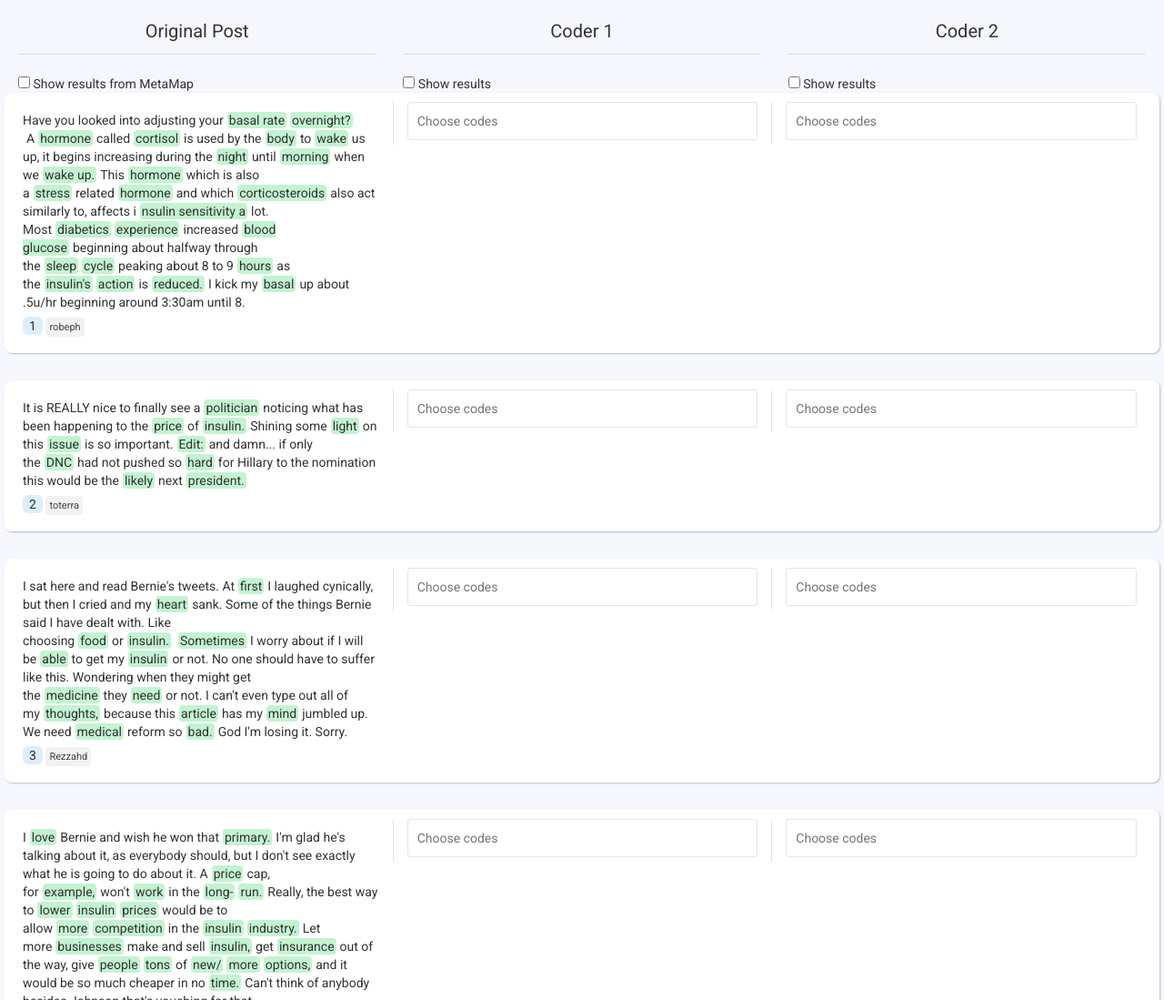
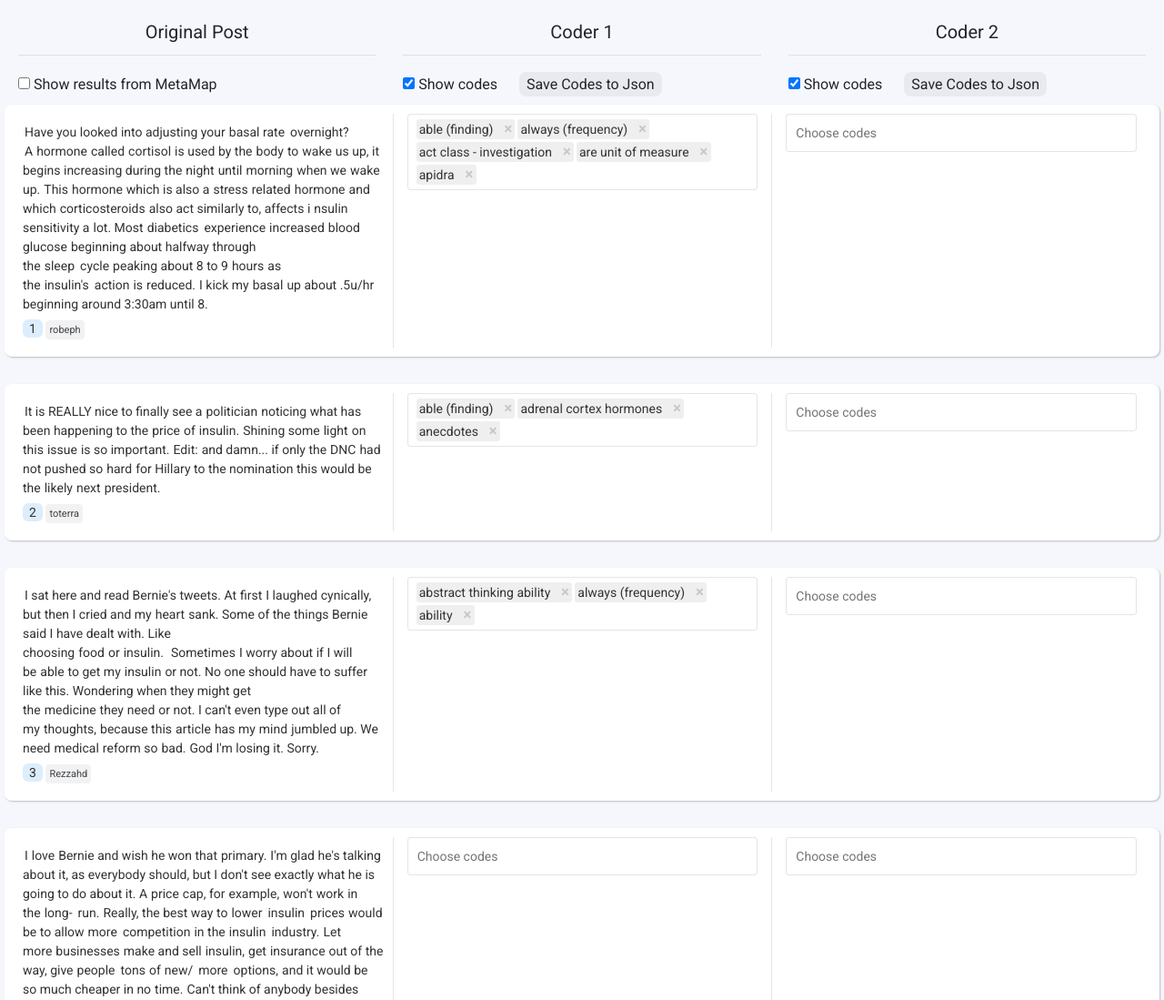
Before and after one commit to ndobb/bime534-lab, a plain HTML site: page src/client/index.html in a window 1280 px wide. Shown: the top 1099 px of the page at 91% size. Drawn offline with Linux system fonts and the light colour scheme.

Commit message:
Added toJson and other stuff

```diff
--- a/src/client/css/index.css
+++ b/src/client/css/index.css
@@ -54,10 +54,17 @@
     width: 22px;
 }
 
+.post-body span {
+    margin-left: 2px !important;
+}
+
 .concept {
-    background-color: rgba(136, 231, 164, 0.5);
     border-radius: 4px;
     padding: 1px 2px;
+}
+
+.show-result .concept {
+    background-color: rgba(136, 231, 164, 0.5);
 }
 
 .author {
@@ -92,18 +99,62 @@ input,
     font-size: 13px !important;
 }
 
-/*
-.selectize-control .item {
-    background-color: rgba(136, 231, 164, 0.5) !important;
-    color: black !important;
+.selectize-input {
+    display: none;
 }
 
+.selectize-control .create {
+    font-size: 14px;
+    padding: 4px 12px;
+}
 
+.show-result .selectize-input {
+    display: inline-block;
+}
 
-input,
-.selectize-input {
-    border: none !important;
-    box-shadow: none !important;
-    outline: none !important;
+.app-button {
+    background-color:rgba(0, 0, 0, 0.05);
+    border-radius: 8px;
+    cursor: pointer;
+    margin-left: 20px;
+    margin-top: 4px;
+    padding: 4px 8px;
 }
-*/
+
+.app-button:hover {
+    background-color:rgba(0, 0, 0, 0.2);
+}
+
+.options-container {
+    margin-bottom: 10px;
+}
+
+.json-result {
+    background-color: white;
+    border: 1px solid rgba(0, 0, 0, 0.1);
+    border-radius: 4px;
+    box-shadow: 0px 4px 9px rgba(0, 0, 0, 0.24);
+    display: none;
+    padding: 20px;
+    position: absolute;
+    top: 100%;
+    z-index: 100;
+}
+
+.json-result.show-result {
+    display: block;
+}
+
+.json-result .close {
+    color: rgba(243, 47, 47, 0.5);
+    content: '×';
+    cursor: pointer;
+    font-size: 24px;
+    position: absolute;
+    right: 8px;
+    top: 4px;
+}
+
+.json-result .close:hover {
+    color: rgba(243, 47, 47, 1) !important;
+}
--- a/src/client/index.html
+++ b/src/client/index.html
@@ -11,7 +11,7 @@
 </head>
 <body>
     <div class="container-fluid" id="main" >
-        <div class="row">
+        <div class="header-row row">
             <div class="col-md-4">
                 <div class='header'>
                     Original Post
@@ -25,9 +25,13 @@
                 <div class='header'>
                     Coder 1
                 </div>
-                <div>
-                    <input id="show-results-user1" type="checkbox" />
-                    <span>Show results</span>
+                <div class="options-container">
+                    <input id="show-results-user-1" type="checkbox" checked />
+                    <span>Show codes</span>
+                    <span id="get-user-1-json" class="app-button">Save Codes to Json</span>
+                    <div id="user-1-json" class="json-result">
+                        <span class="close">×</span>
+                    </div>
                 </div>
             </div>
             <div class="col-md-4">
@@ -35,8 +39,12 @@
                     Coder 2
                 </div>
                 <div>
-                    <input id="show-results-user2" type="checkbox" />
-                    <span>Show results</span>
+                    <input id="show-results-user-2" type="checkbox" checked />
+                    <span>Show codes</span>
+                    <span id="get-user-2-json" class="app-button">Save Codes to Json</span>
+                    <div id="user-2-json" class="json-result">
+                        <span class="close">×</span>
+                    </div>
                 </div>
             </div>
         </div>
@@ -47,7 +55,8 @@
     <script src="js/jquery-3.3.1.min.js"></script>
     <script src="js/bootstrap.min.js"></script>
     <script src="js/selectize.min.js"></script>
-    <script src="js/custom-codes.js"></script>
+    <script src="js/selected-codes.js"></script>
+    <script src="js/init.js"></script>
     <script src="js/app.js"></script>
 </body>
 </html>
--- a/src/client/js/app.js
+++ b/src/client/js/app.js
@@ -1,107 +1,37 @@
-const codeSet = new Set(customCodes);
-const codeArr = [];
+// Add posts and metamap results
+const codes = addMetaMapData();
 
-const addMetaMapData = () => {
-    const mmcol = $('#metamap-output');
-    const display = [];
-    for (let i = 0; i < mmdata.length; i++) {
-        const post = mmdata[i];
-        const entries = post.entities;
-        const conceptGroup = new Map();
-        const conceptArray = [];
-        const finalHtml = [];
-        let raw = post.text.replace(/  /g, ' ').trim();
-        let tx;
+// Aggregate user codes and metamap codes
+const allCodes = [ ...new Set([
+    ...codes,
+    ...user1Codes.flat(),
+    ...user2Codes.flat(),
+    ...customCodes.flat()
+    ])].sort((a, b) => {
+        if(a.name < b.name) return -1;
+        if(a.name > b.name) return 1;
+        return 0;
+    });
 
-        // Get author name and remove from text
-        const authorNameStartIdx = raw.lastIndexOf('[');
-        const authorName = raw.substr(authorNameStartIdx + 1, 100).replace(']','');
-        raw = raw.substr(0, authorNameStartIdx);
+// Set initial UI state
+initializeUi(allCodes);
 
-        // Group concepts by their start index
-        for (const entry of entries) {
-            const indices = { start: entry.start, stop: (entry.start + entry.length) };
-            const group = conceptGroup.get(entry.start);
-            codeSet.add(entry.evList[0].conceptInfo.preferredName.toLowerCase());
+const selectionsToJson = (userId) => {
+    const $elem = $(`.user-${userId}`);
+    const vals = [];
 
-            if (group) {
-                if (group.stop < indices.stop) {
-                    group.stop = indices.stop;
-                }
-                group.concepts.push(entry);
-            }
-            else {
-                conceptGroup.set(entry.start, {
-                    concepts: [ entry ],
-                    start: indices.start,
-                    stop: indices.stop
-                });
-            }
-        }
+    $elem.each((i, x) => {
+        const $items = $(x).find('.selectize-input .item');
+        const arr = [];
+        $items.each((j, v) => arr.push(toObject($(v).data('value'))));
+        vals.push(arr);
+    });
+    return vals;
+};
 
-        conceptGroup.forEach(x => conceptArray.push(x));
-
-        if (!conceptArray.length) continue;
-
-        // Get initial phrase if not starting with mm concept
-        const len = conceptArray.length;
-        if (conceptArray[0].start > 0) {
-            tx = raw.substr(0, conceptArray[0].start - 1).trim();
-            finalHtml.push(`<span>${tx}</span>`);
-        }
-
-        for (let i = 0; i < len; i++) {
-            const val = conceptArray[i];
-            const next = i + 1 < len ? conceptArray[i + 1] : undefined;
-            tx = raw.substr(val.start, (val.stop - val.start) + 1).trim();
-            finalHtml.push(`<span class='concept'>${tx}</span>`);
-
-            if (next && next.start - 1 > val.stop) {
-                tx = raw.substr(val.stop + 1, (next.start - val.stop) - 1).trim();
-                finalHtml.push(`<span>${tx}</span>`);
-            }
-        }
-
-        // Get final phrase if not end with mm concept
-        if (conceptArray[len - 1].stop < raw.length) {
-            tx = raw.substr(conceptArray[len - 1].stop + 1, raw.length).trim();
-            finalHtml.push(`<span>${tx}</span>`);
-        }
-        // console.log(conceptArray);
-
-        const html =
-        `<div class='row post-wrapper'>
-            <div class='post col-md-4'>
-                <div class='post-body'>${finalHtml.join('')}</div>
-                <div class='post-num'><span>${i + 1}<span></div>
-                <div class='author'><span>${authorName}</span></div>
-            </div>
-            <div class='user user-1 col-md-4 mh-100'>
-                <input class='select-code' type='text' />
-            </div>
-            <div class='user user-2 col-md-4 mh-100'>
-                <input class='select-code' type='text' />
-            </div>
-        </div>`;
-        display.push(html);
-    }
-    mmcol.append(display);
+const displayJson = (userId) => {
+    const $elem = $(`#user-${userId}-json`);
+    const json = JSON.stringify(selectionsToJson(userId));
+    const $jsonEl = $(`<div class='json'>${json}</div>`)
+    $elem.append($jsonEl).addClass('show-result');
 }
-
-addMetaMapData();
-
-codeSet.forEach(x => codeArr.push({ value: x, name: x }));
-const sortedCodes = codeArr.sort((a, b) => {
-    if(a.name < b.name) return -1;
-    if(a.name > b.name) return 1;
-    return 0;
-});
-$('.select-code').selectize({
-    options: sortedCodes,
-    delimiter: ',',
-    labelField: 'name',
-    placeholder: 'Choose codes',
-    plugins: ['remove_button'],
-    searchField: ['name'],
-    // items: ['ability'] // set defaults (we'll do from json, note: must be in [sortedCodes])
-});
--- a/src/client/js/custom-codes.js
+++ /dev/null
@@ -1,4 +0,0 @@
-const customCodes = [
-    'insulin price',
-    'competition'
-];
--- /dev/null
+++ b/src/client/js/init.js
@@ -0,0 +1,174 @@
+const addMetaMapData = () => {
+    const codeSet = new Set(customCodes);
+    const codeArr = [];
+    const display = [];
+
+    for (let i = 0; i < mmdata.length; i++) {
+        const post = mmdata[i];
+        const entries = post.entities;
+        const conceptGroup = new Map();
+        const conceptArray = [];
+        const finalHtml = [];
+        let raw = post.text.replace(/  /g, ' ').trim();
+        let tx;
+
+        // Get author name and remove from text
+        const authorNameStartIdx = raw.lastIndexOf('[');
+        const authorName = raw.substr(authorNameStartIdx + 1, 100).replace(']','');
+        raw = raw.substr(0, authorNameStartIdx);
+
+        // Group concepts by their start index
+        for (const entry of entries) {
+            const indices = { start: entry.start, stop: (entry.start + entry.length) };
+            const group = conceptGroup.get(entry.start);
+            codeSet.add(entry.evList[0].conceptInfo.preferredName.toLowerCase());
+
+            if (group) {
+                if (group.stop < indices.stop) {
+                    group.stop = indices.stop;
+                }
+                group.concepts.push(entry);
+            }
+            else {
+                conceptGroup.set(entry.start, {
+                    concepts: [ entry ],
+                    start: indices.start,
+                    stop: indices.stop
+                });
+            }
+        }
+
+        conceptGroup.forEach(x => conceptArray.push(x));
+
+        if (!conceptArray.length) continue;
+
+        // Get initial phrase if not starting with mm concept
+        const len = conceptArray.length;
+        if (conceptArray[0].start > 0) {
+            tx = raw.substr(0, conceptArray[0].start - 1).trim();
+            finalHtml.push(`<span>${tx}</span>`);
+        }
+
+        for (let i = 0; i < len; i++) {
+            const val = conceptArray[i];
+            const next = i + 1 < len ? conceptArray[i + 1] : undefined;
+            tx = raw.substr(val.start, (val.stop - val.start) + 1).trim();
+            finalHtml.push(`<span class='concept'>${tx}</span>`);
+
+            if (next && next.start - 1 > val.stop) {
+                tx = raw.substr(val.stop + 1, (next.start - val.stop) - 1).trim();
+                finalHtml.push(`<span>${tx}</span>`);
+            }
+        }
+
+        // Get final phrase if not end with mm concept
+        if (conceptArray[len - 1].stop < raw.length) {
+            tx = raw.substr(conceptArray[len - 1].stop + 1, raw.length).trim();
+            finalHtml.push(`<span>${tx}</span>`);
+        }
+        // console.log(conceptArray);
+
+        const html =
+        `<div class='row post-wrapper'>
+            <div class='post col-md-4'>
+                <div class='post-body'>${finalHtml.join('')}</div>
+                <div class='post-num'><span>${i + 1}<span></div>
+                <div class='author'><span>${authorName}</span></div>
+            </div>
+            <div class='user user-1 col-md-4 mh-100'>
+                <input class='select-code' type='text' />
+            </div>
+            <div class='user user-2 col-md-4 mh-100'>
+                <input class='select-code' type='text' />
+            </div>
+        </div>`;
+        display.push(html);
+    }
+    $('#metamap-output').append(display);
+
+    // Add the codes metamap extracted and alpha sort
+    codeSet.forEach(x => codeArr.push({ value: x, name: x }));
+    return codeArr;
+}
+
+const initializeUi = (sortedCodes) => {
+
+    // Initialize the input taggers
+    $('.user-1 .select-code').each((i, x) => {
+        const $x = $(x);
+        $x.selectize({
+            options: sortedCodes,
+            delimiter: ',',
+            labelField: 'name',
+            placeholder: 'Choose codes',
+            plugins: ['remove_button'],
+            searchField: ['name'],
+            items: getUserCodes(1, i),
+            create: (input) => toObject(input)
+        });
+    });
+
+    $('.user-2 .select-code').each((i, x) => {
+        const $x = $(x);
+        $x.selectize({
+            options: sortedCodes,
+            delimiter: ',',
+            labelField: 'name',
+            placeholder: 'Choose codes',
+            plugins: ['remove_button'],
+            searchField: ['name'],
+            items: getUserCodes(2, i),
+            create: (input) => toObject(input)
+        });
+    });
+
+    // Toggle metamap result highlighting on click
+    $('#show-results-metamap').change(function() {
+        toggleShown('.post', this.checked);
+    });
+
+    // Toggle results for user 1
+    $('#show-results-user-1').change(function() {
+        toggleShown('.user-1 .select-code', this.checked);
+    });
+
+    // Toggle results for user 2
+    $('#show-results-user-2').change(function() {
+        toggleShown('.user-2 .select-code', this.checked);
+    });
+
+    // Uncheck metamap results show
+    $('#show-results-metamap')
+        .prop('checked', false)
+        .trigger('change');
+
+    // Check user results shown
+    $('#show-results-user-1,#show-results-user-2')
+        .prop('checked', true)
+        .trigger('change');
+
+    // Results to JSON on click
+    $('#get-user-1-json').click(() => displayJson(1));
+    $('#get-user-2-json').click(() => displayJson(2));
+
+    // Close JSON button
+    $('.close').click(function() {
+        const $p = $(this).parent();
+        $p.find('.json').remove();
+        $p.removeClass('show-result');
+    });
+}
+
+const getUserCodes = (userId, index) => {
+    if (userId === 1 && index <= user1Codes.length - 1) return user1Codes[index].map(x => x.value);
+    if (userId === 2 && index <= user2Codes.length - 1) return user2Codes[index].map(x => x.value);
+    return null;
+}
+
+const toggleShown = (selector, checked) => {
+    const $obj = $(selector);
+    if (checked) $obj.addClass('show-result');
+    else $obj.removeClass('show-result');
+}
+
+const toObject = (input) => ({ name: input, value: input});
--- /dev/null
+++ b/src/client/js/selected-codes.js
@@ -0,0 +1,8 @@
+const customCodes = [
+    'insulin price',
+    'competition'
+];
+
+const user1Codes = [[{"name":"able (finding)","value":"able (finding)"},{"name":"always (frequency)","value":"always (frequency)"},{"name":"act class - investigation","value":"act class - investigation"},{"name":"are unit of measure","value":"are unit of measure"},{"name":"apidra","value":"apidra"}],[{"name":"able (finding)","value":"able (finding)"},{"name":"adrenal cortex hormones","value":"adrenal cortex hormones"},{"name":"anecdotes","value":"anecdotes"}],[{"name":"abstract thinking ability","value":"abstract thinking ability"},{"name":"always (frequency)","value":"always (frequency)"},{"name":"ability","value":"ability"}],[],[],[],[{"name":"drug companies","value":"drug companies"},{"name":"competition","value":"competition"},{"name":"product","value":"product"},{"name":"corporations","value":"corporations"}],[],[],[],[],[],[],[],[],[],[],[],[],[],[],[],[],[],[],[],[],[],[],[]];
+
+const user2Codes = [];
```
Also changed, not shown: src/client/css/bootstrap.min.css, src/client/js/bootstrap.min.js.
